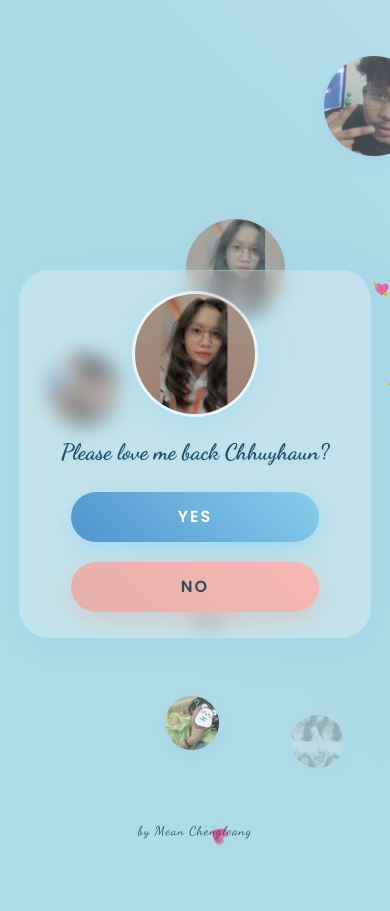
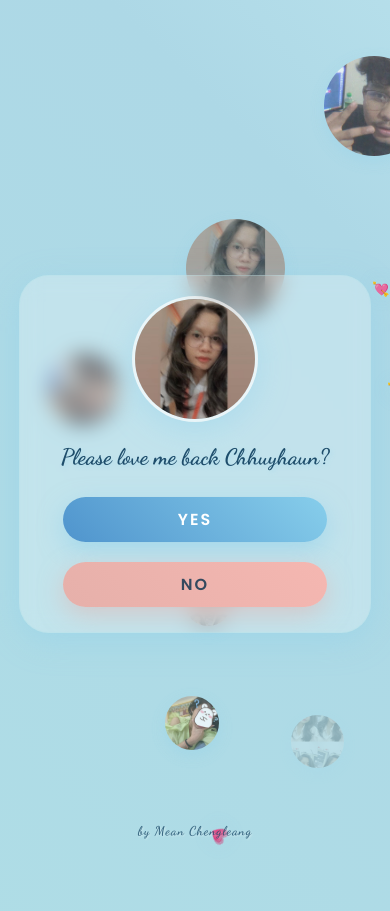
Before and after one commit to Meanchengleang/propose, a plain HTML site: page index.html in a window 390 px wide. Shown: the top 911 px of the page. Drawn offline with Linux system fonts and the light colour scheme.

Commit message:
Fix button width consistency on mobile

```diff
--- a/style.css
+++ b/style.css
@@ -335,6 +335,7 @@ button {
         margin-top: 15px;
         flex-direction: column;  /* Stack buttons on mobile */
         align-items: center;
+        width: 100%;
     }
 
     button {
@@ -346,15 +347,20 @@ button {
         height: 50px;  /* Shorter height on mobile */
     }
 
-    .no-btn {
+    .yes-btn, .no-btn {
+        width: 85%;
+        max-width: 280px;
+        min-height: 45px;
         padding: 10px 15px;
         font-size: 14px;
-        min-height: 45px;
+        height: auto;
+        margin: 5px auto;
+    }
+
+    .no-btn {
         line-height: 1.2;
         white-space: normal;
-        width: 85%;
-        max-width: 280px;
-        height: auto;
+        word-wrap: break-word;
     }
 
     .flower {
```
